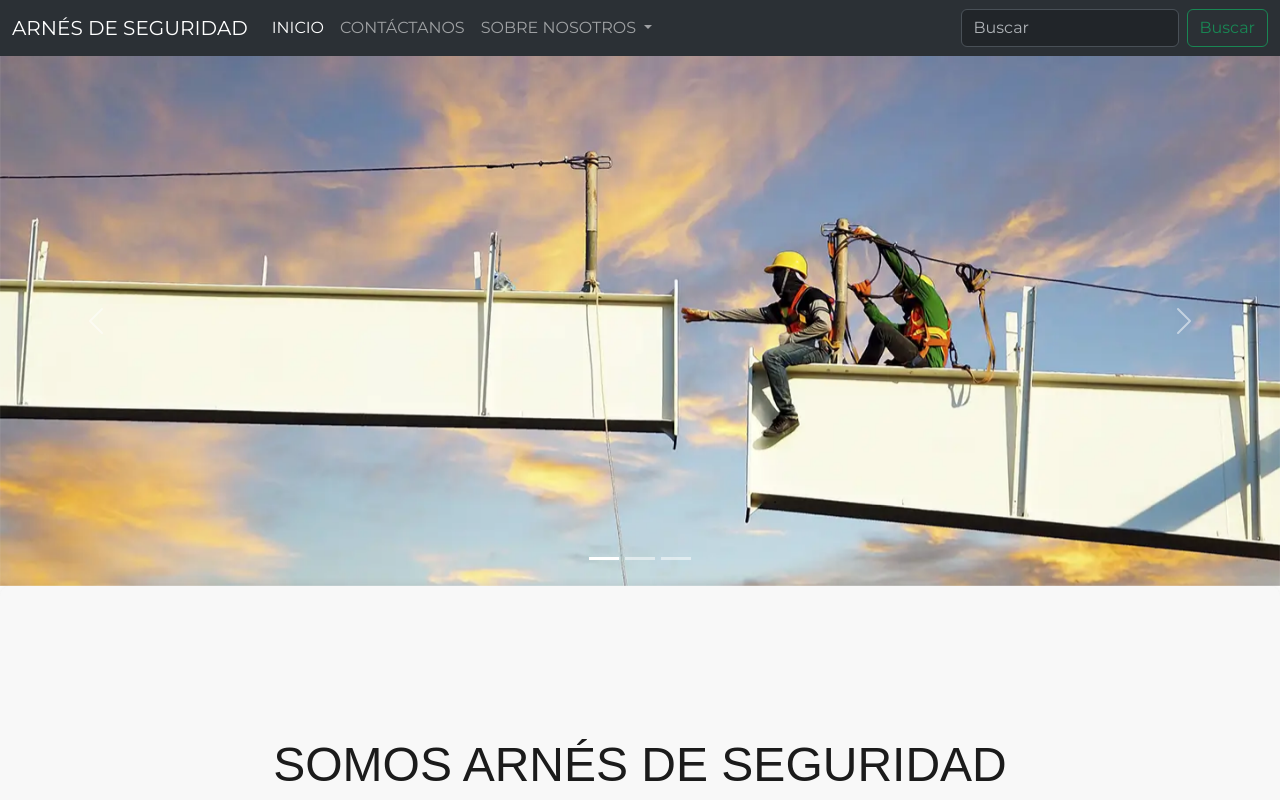
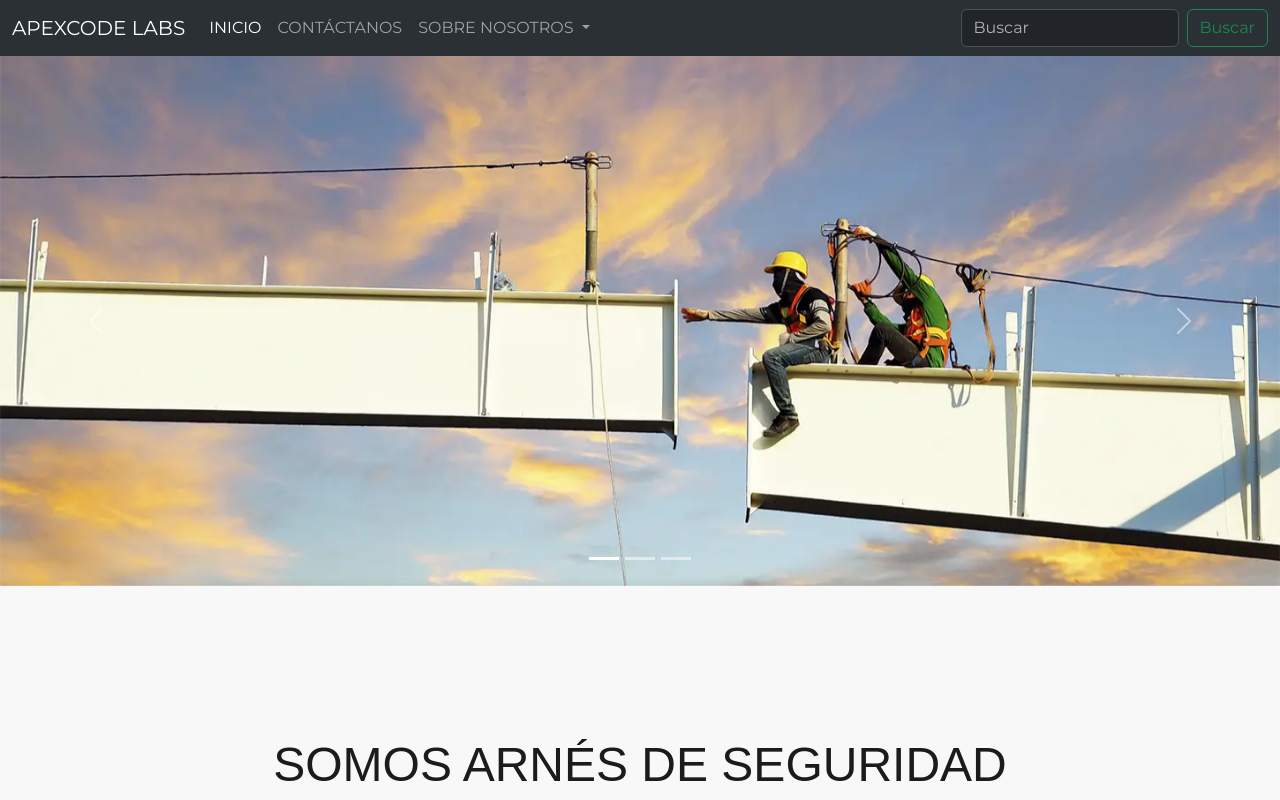
Before and after one commit to 3lvisDev/APEXCODELABS.github.io, a plain HTML site: page index.html in a window 1280 px wide. Shown: the top 800 px of the page. Drawn offline with nearby package versions, Linux system fonts and the light colour scheme.

```diff
--- a/index.html
+++ b/index.html
@@ -21,7 +21,7 @@
 <header>
 	<nav class="navbar navbar-expand-lg bg-body-tertiary" data-bs-theme="dark">
 		<div class="container-fluid">
-			<a class="navbar-brand" href="./index.html">ARNÉS DE SEGURIDAD</a>
+			<a class="navbar-brand" href="./index.html">APEXCODE LABS</a>
 			<button class="navbar-toggler" type="button" data-bs-toggle="collapse" data-bs-target="#navbarSupportedContent" aria-controls="navbarSupportedContent" aria-expanded="false" aria-label="Toggle navigation">
 			<span class="navbar-toggler-icon"></span>
 			</button>
```
